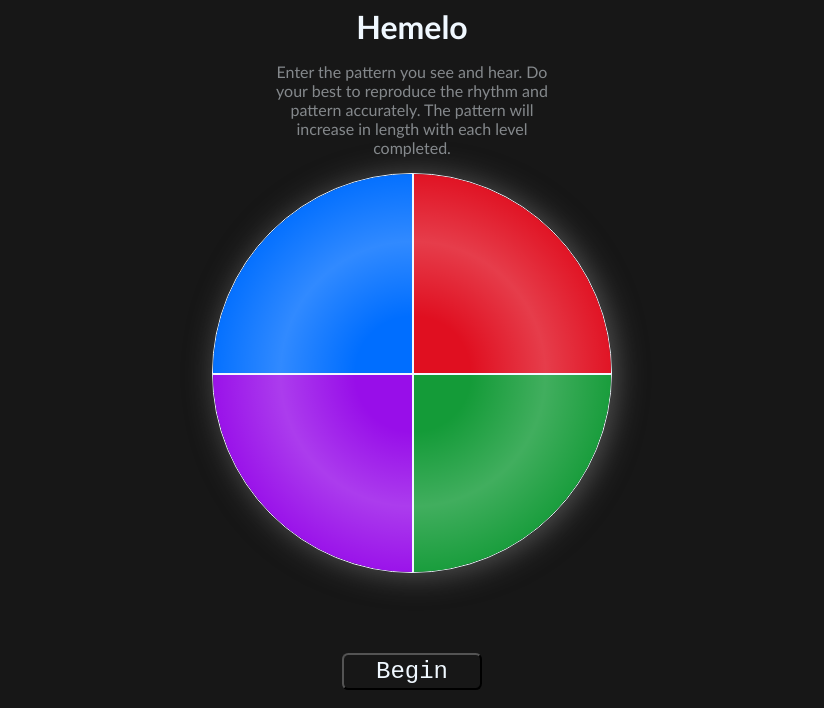
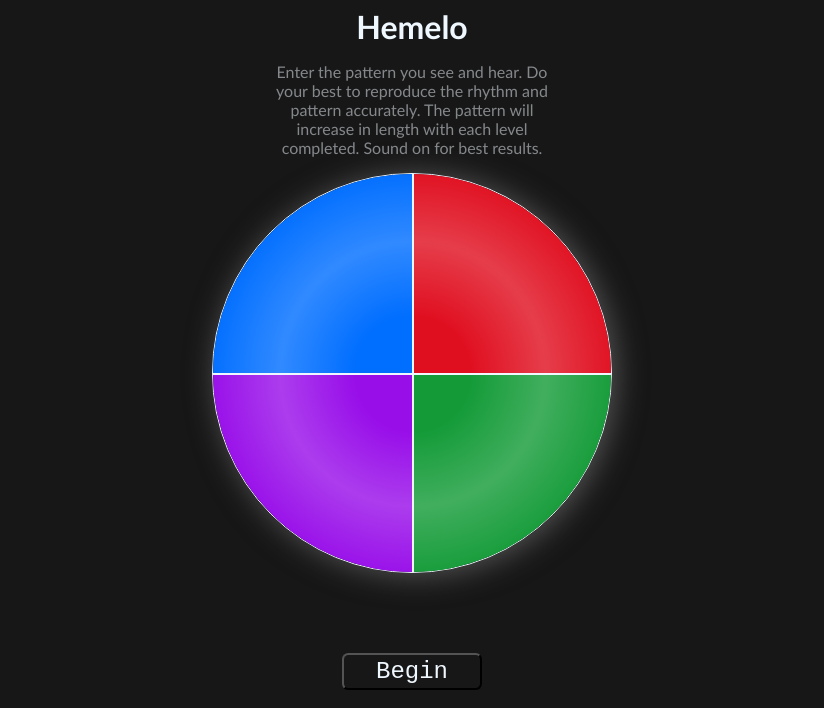
Before and after one commit to hutchison-s/hemelo, a plain HTML site: page front/index.html in a window 1280 px wide. Shown: the part 92-800 px from the top of the page, without its empty margins (228-1052 px from the left). Drawn offline with Linux system fonts and the light colour scheme; no server answers.

Commit message:
Add 'sound on' instruction

```diff
--- a/front/index.html
+++ b/front/index.html
@@ -24,7 +24,7 @@
 
     <div id="root">
         <h1>Hemelo</h1>
-      <p class="barely">Enter the pattern you see and hear. Do your best to reproduce the rhythm and pattern accurately. The pattern will increase in length with each level completed.</p>
+      <p class="barely">Enter the pattern you see and hear. Do your best to reproduce the rhythm and pattern accurately. The pattern will increase in length with each level completed. Sound on for best results.</p>
         <div id="wheel">
             <div class="color" id="Blue"></div>
             <div class="color" id="Red"></div>
```
